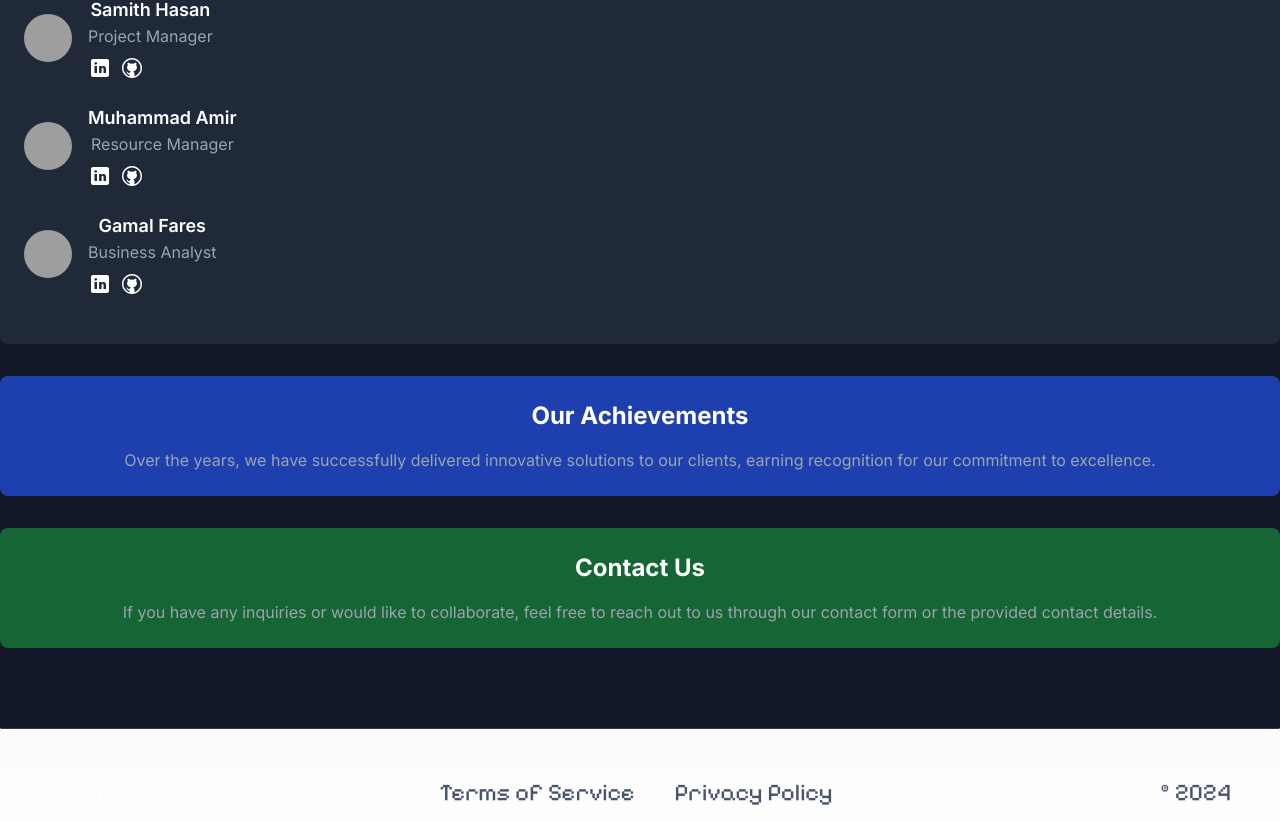
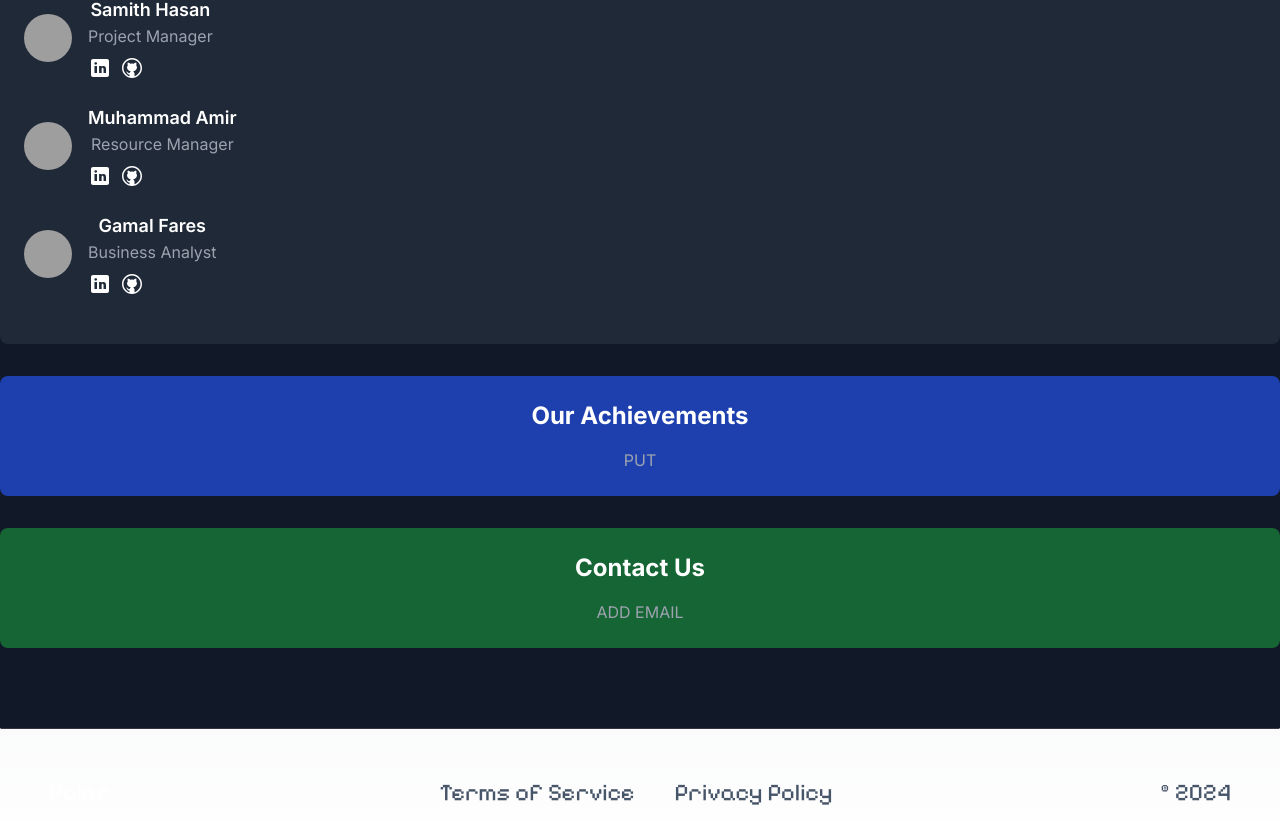
Before and after one commit to SHasan59/Polar, a Next.js app: page /aboutus in a window 1280 px wide. Shown: the part 408-1229 px from the top of the page. Built offline with nearby package versions, Linux system fonts and the light colour scheme; grey boxes are pictures that could not be loaded.

Commit message:
fixed links for about page

```diff
--- a/src/app/components/aboutusmain.tsx
+++ b/src/app/components/aboutusmain.tsx
@@ -6,22 +6,22 @@ const TeamMembers = [
   {
     name: 'Samith Hasan',
     role: 'Project Manager',
-    image: 'team-member-2.jpg',
+    image: 'samith.jpg',
     linkedin: 'https://www.linkedin.com/in/samith-hasan/',
-    github: 'https://github.com/samithhasan',
+    github: 'https://github.com/shasan59',
   },
   {
     name: 'Muhammad Amir',
     role: 'Resource Manager',
-    image: 'team-member-1.jpg',
-    linkedin: 'https://www.linkedin.com/in/muhammad-amir/',
-    github: 'https://github.com/muhammadamir',
+    image: 'muhammad.jpg',
+    linkedin: 'https://www.linkedin.com/in/muhammad-amir-105a52294/',
+    github: 'https://github.com/Mamir21',
   },
   {
     name: 'Gamal Fares',
     role: 'Business Analyst',
-    image: 'team-member-3.jpg',
-    linkedin: 'https://www.linkedin.com/in/gamal-fares/',
+    image: 'gamal.jpg',
+    linkedin: 'https://www.linkedin.com/in/gamal-fares-982a26248/',
     github: 'https://github.com/gamalfares',
   },
 ];
@@ -98,21 +98,13 @@ const AboutUsMain = () => {
 
             <section className="my-8 bg-blue-800 p-6 rounded-lg">
               <h2 className="text-2xl font-bold mb-4">Our Achievements</h2>
-              <p className="text-gray-400">
-                Over the years, we have successfully delivered innovative
-                solutions to our clients, earning recognition for our commitment
-                to excellence.
-              </p>
+              <p className="text-gray-400">PUT</p>
               {/* Add more information about achievements */}
             </section>
 
             <section className="my-8 bg-green-800 p-6 rounded-lg">
               <h2 className="text-2xl font-bold mb-4">Contact Us</h2>
-              <p className="text-gray-400">
-                If you have any inquiries or would like to collaborate, feel
-                free to reach out to us through our contact form or the provided
-                contact details.
-              </p>
+              <p className="text-gray-400">ADD EMAIL</p>
               {/* Add your contact form here */}
             </section>
           </div>
```
